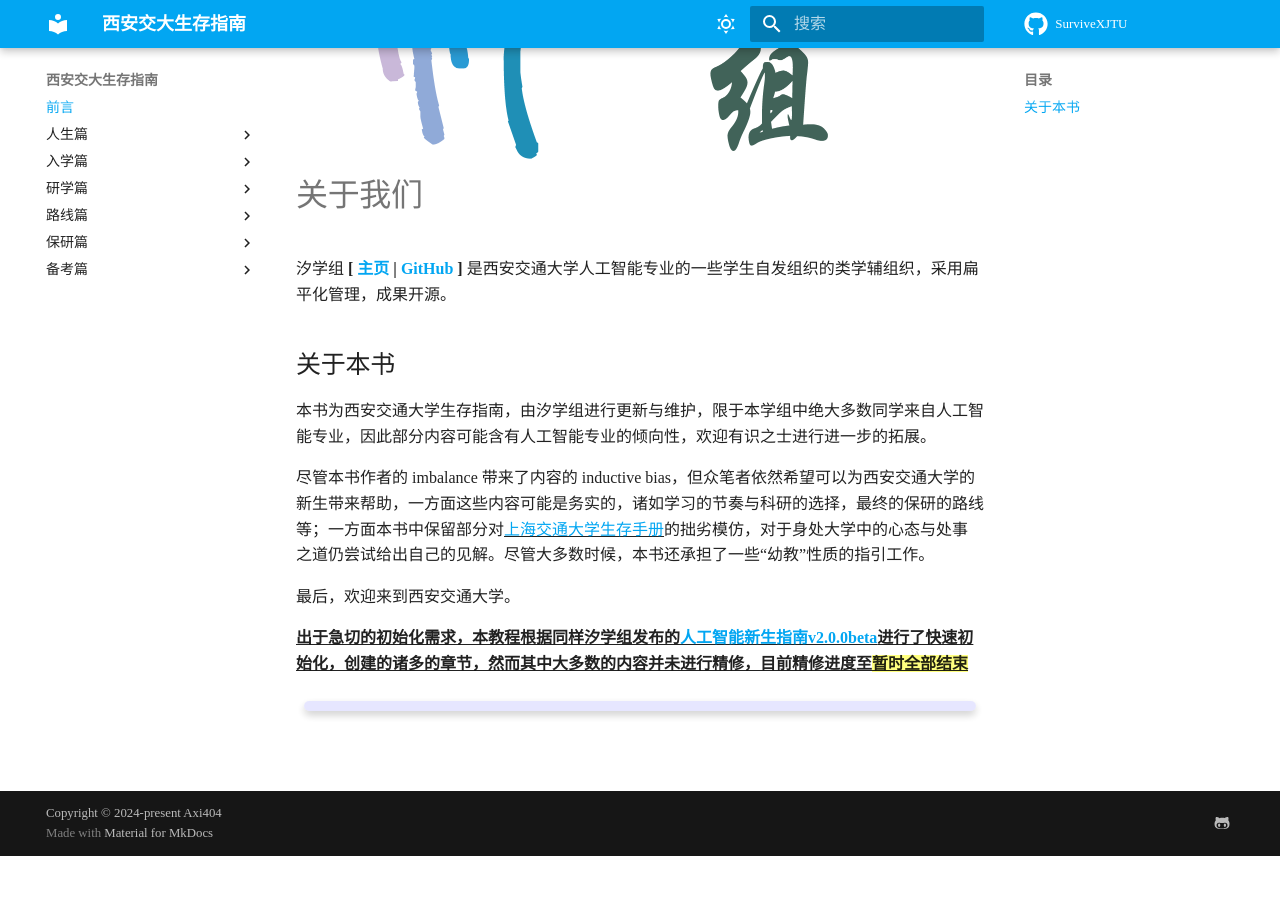
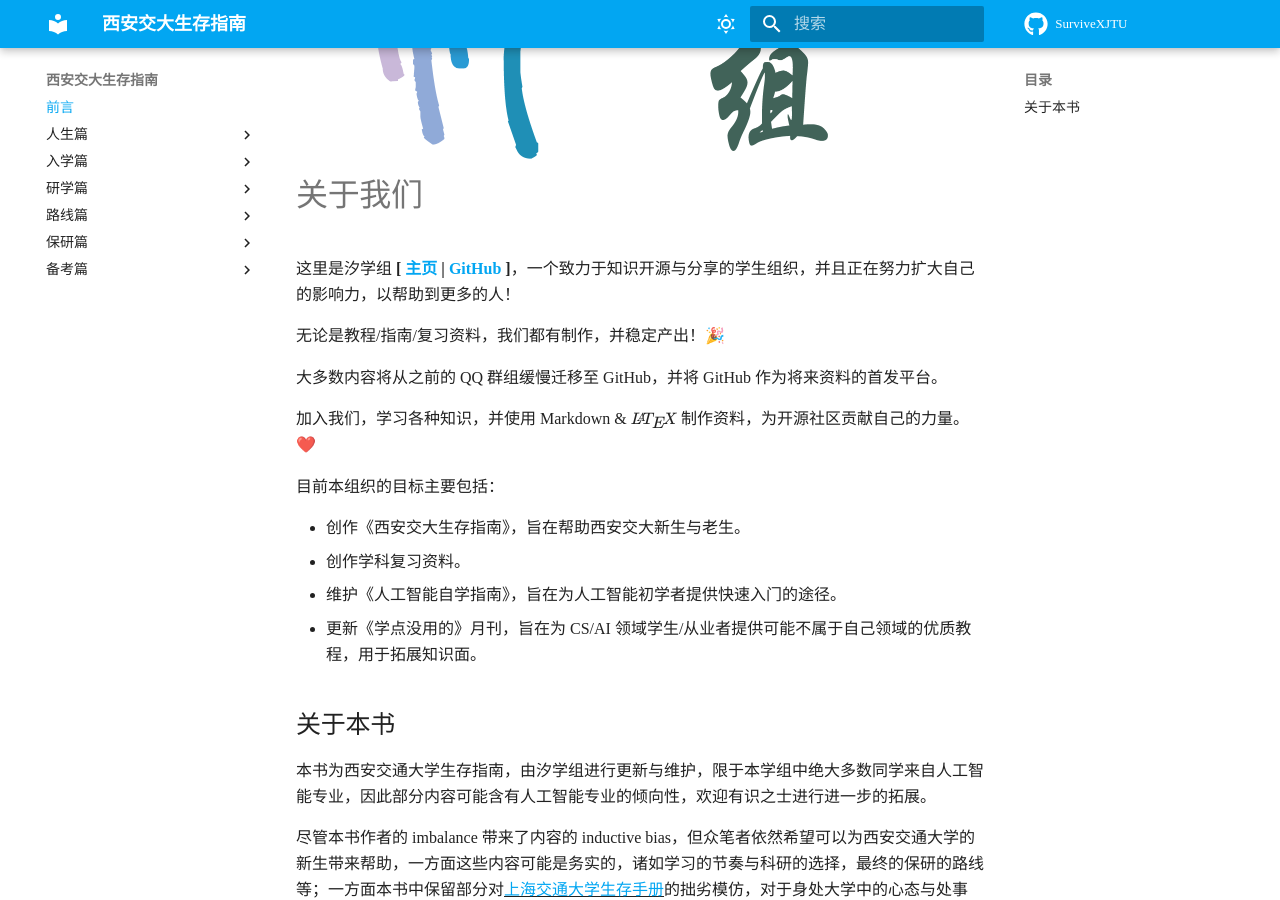
Before and after one commit to XiStudyGroup/SurviveXJTU, an MkDocs documentation site: the page built from docs/index.md, in a window 1280 px wide and 900 px high, scrolled down 284 px. Built offline with MkDocs 1.6.1 and Material for MkDocs 9.7.7, drawn with Linux system fonts in a browser that asks for light colours; some web fonts are replaced; comment, search, counter and statistics services are not loaded; before the commit the page ends 1140 px from its top, so only the background shows below that.

Commit message:
update index

```diff
--- a/docs/index.md
+++ b/docs/index.md
@@ -2,7 +2,20 @@
 
 # 关于我们
 
-汐学组 **\[ [主页](https://xistudygroup.github.io/XiStudyGroup/) | [GitHub](https://github.com/XiStudyGroup) \]** 是西安交通大学人工智能专业的一些学生自发组织的类学辅组织，采用扁平化管理，成果开源。
+这里是汐学组 **\[ [主页](https://xistudygroup.github.io/XiStudyGroup/) | [GitHub](https://github.com/XiStudyGroup) \]**，一个致力于知识开源与分享的学生组织，并且正在努力扩大自己的影响力，以帮助到更多的人！
+
+无论是教程/指南/复习资料，我们都有制作，并稳定产出！🎉
+
+大多数内容将从之前的 QQ 群组缓慢迁移至 GitHub，并将 GitHub 作为将来资料的首发平台。
+
+加入我们，学习各种知识，并使用 Markdown & $\LaTeX$ 制作资料，为开源社区贡献自己的力量。❤️
+
+目前本组织的目标主要包括：
+
+- 创作《西安交大生存指南》，旨在帮助西安交大新生与老生。
+- 创作学科复习资料。
+- 维护《人工智能自学指南》，旨在为人工智能初学者提供快速入门的途径。
+- 更新《学点没用的》月刊，旨在为 CS/AI 领域学生/从业者提供可能不属于自己领域的优质教程，用于拓展知识面。
 
 ## 关于本书
 
```
